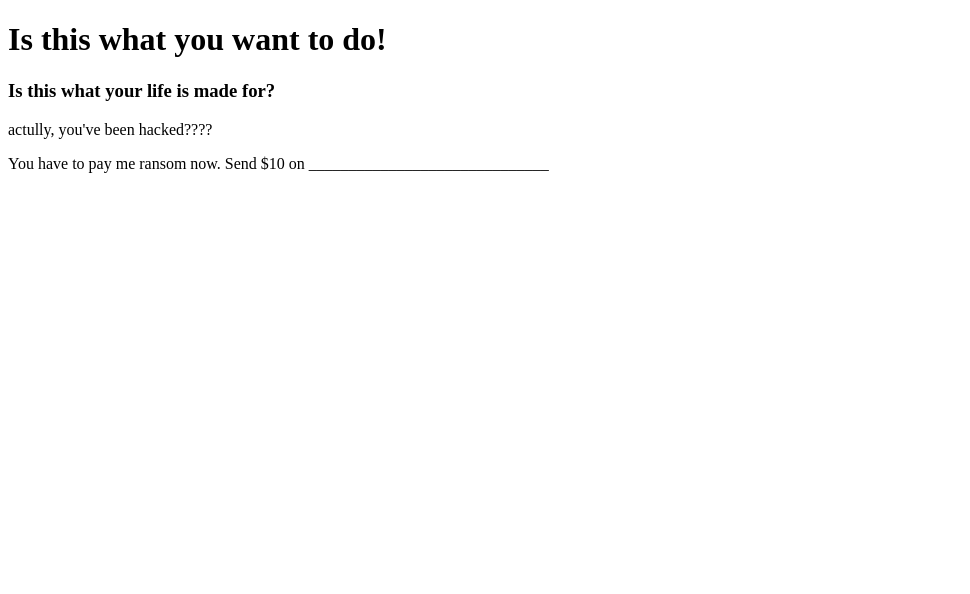
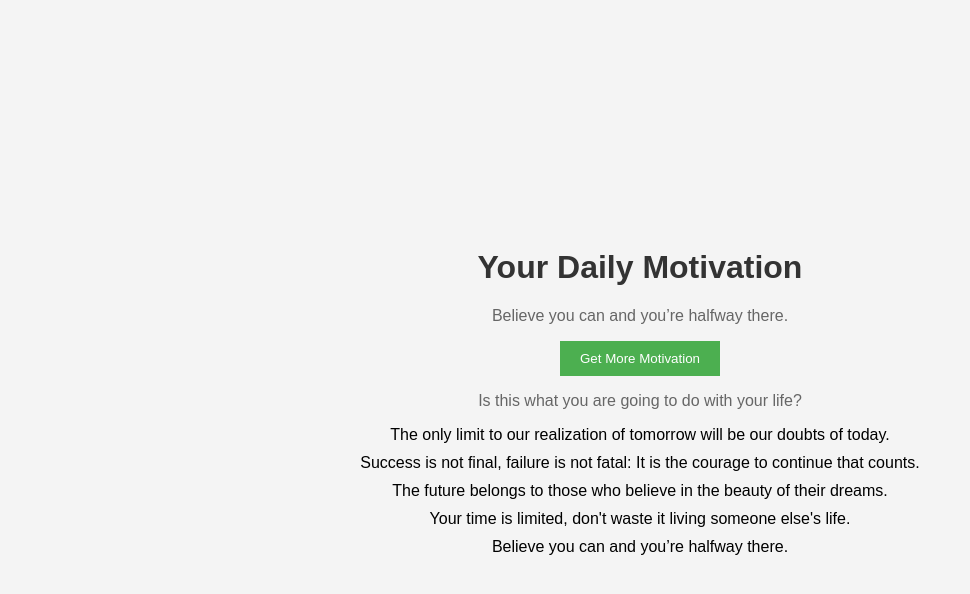
Before and after one commit to DsChauhan08/Website-redirection, a plain HTML site: page index.html in a window 1280 px wide. Shown: the whole page, without its empty margins (0-970 px from the left). Drawn offline with Linux system fonts and the light colour scheme.

Commit message:
Update index.html

```diff
--- a/index.html
+++ b/index.html
@@ -3,24 +3,87 @@
 <head>
     <meta charset="UTF-8">
     <meta name="viewport" content="width=device-width, initial-scale=1.0">
-    <link rel="stylesheet" href="styles.css">
-    <title>Motivation</title>
+    <title>Motivation Page</title>
 </head>
 <body>
-    <h1>Is this what you want to do!</h1>
-    <h3>Is this what your life is made for?</h3>
+    <style>body {
+    font-family: 'Arial', sans-serif;
+    background-color: #f4f4f4;
+    margin: 0;
+    display: flex;
+    align-items: center;
+    justify-content: center;
+    height: 100vh;
+}
 
-    <p class="hacked"> actully, you've been hacked????</p>
-    <p class="ranso">You have to pay me ransom now. Send $10 on ______________________________ </p>
+.container {
+    text-align: center;
+    max-width: 600px;
+}
 
-    <script>
+h1 {
+    color: #333;
+}
 
-        window.addEventListener('beforeunload', function (e) {
-        var confirmationMessage = 'Are you sure you want to leave?';
-        e.returnValue = confirmationMessage;
-        return confirmationMessage;
-      });
-      </script>
+p {
+    color: #666;
+}
 
+button {
+    background-color: #4caf50;
+    color: #fff;
+    padding: 10px 20px;
+    border: none;
+    cursor: pointer;
+}
+
+button:hover {
+    background-color: #45a049;
+}
+
+ul {
+    list-style: none;
+    padding: 0;
+}
+
+li {
+    margin-bottom: 10px;
+}
+</style>
+    <div class="container">
+        <h1>Your Daily Motivation</h1>
+        <p id="motivationText">Stay focused and never give up!</p>
+        <button onclick="changeMotivation()">Get More Motivation</button>
+        <p id="lifeQuestion">Is this what you are going to do with your life?</p>
+        <ul id="randomFacts">
+            <!-- Random facts will be displayed here using JavaScript -->
+        </ul>
+    </div>
+    <script>const motivationText = document.getElementById('motivationText');
+const lifeQuestion = document.getElementById('lifeQuestion');
+const randomFactsList = document.getElementById('randomFacts');
+const facts = [
+    'The only limit to our realization of tomorrow will be our doubts of today.',
+    'Success is not final, failure is not fatal: It is the courage to continue that counts.',
+    'The future belongs to those who believe in the beauty of their dreams.',
+    'Your time is limited, don\'t waste it living someone else\'s life.',
+    'Believe you can and you’re halfway there.'
+];
+
+function changeMotivation() {
+    const randomFact = facts[Math.floor(Math.random() * facts.length)];
+    motivationText.innerText = randomFact;
+}
+
+// Initial load
+changeMotivation();
+
+// Display random facts
+facts.forEach(fact => {
+    const listItem = document.createElement('li');
+    listItem.innerText = fact;
+    randomFactsList.appendChild(listItem);
+});
+</script>
 </body>
 </html>
```
